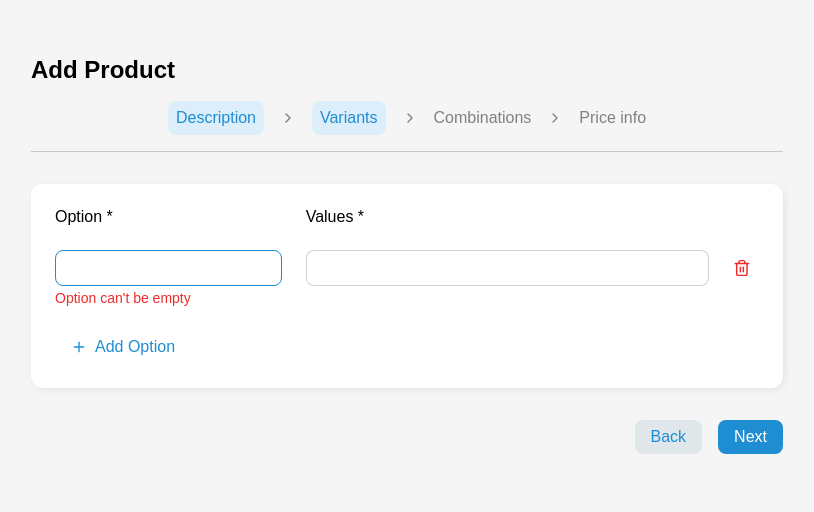
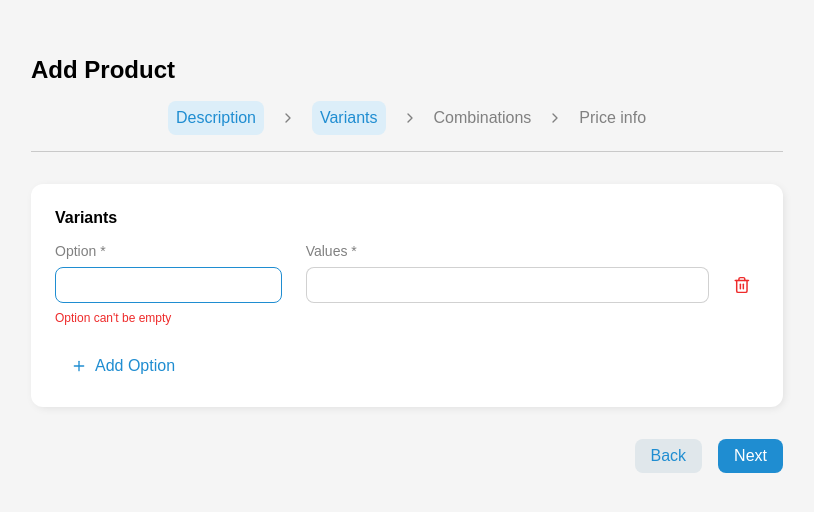
Before and after one commit to KeepSerene/product-management-site-wit-by-bit-task, a React (Vite) app: page /add-product/variants in a window 1280 px wide. Shown: the top 512 px of the page, without its empty margins (233-1047 px from the left). Built offline with nearby package versions, Linux system fonts and the light colour scheme; a web font is replaced by a local one.

Commit message:
fixed some typography related issues

```diff
--- a/src/App.css
+++ b/src/App.css
@@ -62,13 +62,21 @@
   box-shadow: 2px 2px 10px -2px rgba(0, 0, 0, 0.11);
 }
 
+.form-title {
+  color: var(--color-text-main);
+  font-size: 1rem;
+  font-weight: 700;
+  margin-bottom: var(--space-md);
+}
+
 .form-group {
   margin-bottom: var(--space-lg);
 }
 
 .form-label {
   display: block;
-  color: var(--color-text-main);
+  color: var(--color-text-secondary);
+  font-size: 0.875rem;
   margin-bottom: var(--space-sm);
 }
 
@@ -86,8 +94,8 @@
 
 .error-message {
   color: var(--color-error);
-  font-size: 0.875rem;
-  margin-top: var(--space-xs);
+  font-size: 0.75rem;
+  margin-top: var(--space-sm);
 }
 
 /* Tablet styles */
--- a/src/pages/add-product/combinations/Combinations.css
+++ b/src/pages/add-product/combinations/Combinations.css
@@ -3,8 +3,10 @@
 }
 
 .combinations-header {
-  margin-bottom: var(--space-lg);
+  color: var(--color-text-secondary);
+  font-size: 0.875rem;
   font-weight: 500;
+  margin-bottom: var(--space-sm);
 
   display: grid;
   grid-template-columns: repeat(4, 1fr);
@@ -52,7 +54,7 @@
 
 .variants-not-set-msg {
   color: var(--color-text-secondary);
-  font-size: 1rem;
+  font-size: 0.875rem;
   font-weight: 500;
   text-align: center;
   margin-inline: auto;
@@ -107,8 +109,4 @@
     flex-direction: row;
     align-items: center;
   }
-
-  .variants-not-set-msg {
-    font-size: 0.9375rem;
-  }
 }
--- a/src/pages/add-product/combinations/Combinations.jsx
+++ b/src/pages/add-product/combinations/Combinations.jsx
@@ -60,6 +60,8 @@ function Combinations() {
 
   return (
     <div className="combinations-form form">
+      <h2 className="form-title">Combinations</h2>
+
       {/* Desktop headers */}
       <div className="combinations-header">
         <p>Combination</p>
--- a/src/pages/add-product/description/Description.css
+++ b/src/pages/add-product/description/Description.css
@@ -4,13 +4,16 @@
 }
 
 #category-select-input {
+  color: var(--color-text-secondary);
   font-size: 0.875rem;
 }
 
 .upload-button {
   background-color: transparent;
   color: var(--color-primary);
+  font-size: 1rem;
   font-weight: 600;
+  text-transform: capitalize;
   border: 1px solid var(--color-primary);
   padding: var(--space-sm) var(--space-md);
   border-radius: 8px;
--- a/src/pages/add-product/description/Description.jsx
+++ b/src/pages/add-product/description/Description.jsx
@@ -28,6 +28,8 @@ function Description() {
 
   return (
     <div className="description-form form">
+      <h2 className="form-title">Description</h2>
+
       <div className="form-group">
         <label htmlFor="product-name-input" className="form-label">
           Product name *
--- a/src/pages/add-product/price-info/PriceInfo.jsx
+++ b/src/pages/add-product/price-info/PriceInfo.jsx
@@ -41,6 +41,8 @@ function PriceInfo() {
 
   return (
     <div className="price-info-form form">
+      <h2 className="form-title">Price Info</h2>
+
       <div className="form-group">
         <label htmlFor="price-input" className="form-label">
           Price *
--- a/src/pages/add-product/variants/Variants.css
+++ b/src/pages/add-product/variants/Variants.css
@@ -3,8 +3,10 @@
 }
 
 .variants-header {
+  color: var(--color-text-secondary);
+  font-size: 0.875rem;
   font-weight: 500;
-  margin-bottom: var(--space-lg);
+  margin-bottom: var(--space-sm);
 
   display: flex;
   gap: var(--space-lg);
@@ -95,14 +97,15 @@
   .variants-field-group {
     display: flex;
     flex-direction: column;
-    gap: var(--space-xs);
+    gap: var(--space-sm);
   }
 
   .variants-field-label {
+    display: unset;
+
     color: var(--color-text-secondary);
     font-size: 0.875rem;
     font-weight: 500;
-    margin-bottom: var(--space-xs);
   }
 
   .option-column,
--- a/src/pages/add-product/variants/Variants.jsx
+++ b/src/pages/add-product/variants/Variants.jsx
@@ -11,6 +11,7 @@ import { useProductContext } from "../../../contexts/ProductContext";
 
 function Variants() {
   const { setProductData } = useProductContext();
+
   const [options, setOptions] = useState([{ name: "", values: [""] }]);
 
   const firstOptionInputRef = useRef(null);
@@ -34,6 +35,8 @@ function Variants() {
 
   return (
     <div className="variants-form form">
+      <h2 className="form-title">Variants</h2>
+
       {/* Desktop headers */}
       <div className="variants-header">
         <p className="option-column">Option *</p>
--- a/src/pages/home/Home.jsx
+++ b/src/pages/home/Home.jsx
@@ -16,9 +16,11 @@ import { useProductContext } from "../../contexts/ProductContext";
 
 function Home() {
   const navigate = useNavigate();
+
   const [shouldShowModal, setShouldShowModal] = useState(false);
+  const [newCategoryName, setNewCategoryName] = useState("");
+
   const { categories, addCategory } = useProductContext();
-  const [newCategoryName, setNewCategoryName] = useState("");
 
   const categoryButtonRef = useRef(null);
   const modalInputRef = useRef(null);
--- a/src/pages/output-json/OutputJSON.jsx
+++ b/src/pages/output-json/OutputJSON.jsx
@@ -9,6 +9,7 @@ import { useProductContext } from "../../contexts/ProductContext";
 
 function OutputJson() {
   const navigate = useNavigate();
+
   const { productData, categories } = useProductContext();
 
   const formatJSONData = () => {
```
